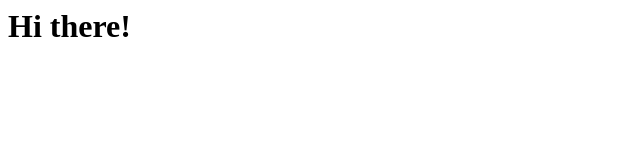
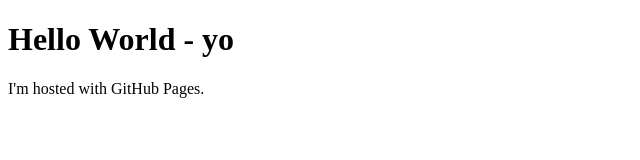
Before and after one commit to sagi/sagi.github.io, a plain HTML site: page index.html in a window 1280 px wide. Shown: the whole page, without its empty margins (0-640 px from the left). Drawn offline with Linux system fonts and the light colour scheme.

Commit message:
Update index.html

```diff
--- a/index.html
+++ b/index.html
@@ -1,5 +1,7 @@
+<!DOCTYPE html>
 <html>
 <body>
-<h1>Hi there!</h1>
+<h1>Hello World - yo</h1>
+<p>I'm hosted with GitHub Pages.</p>
 </body>
 </html>
```
